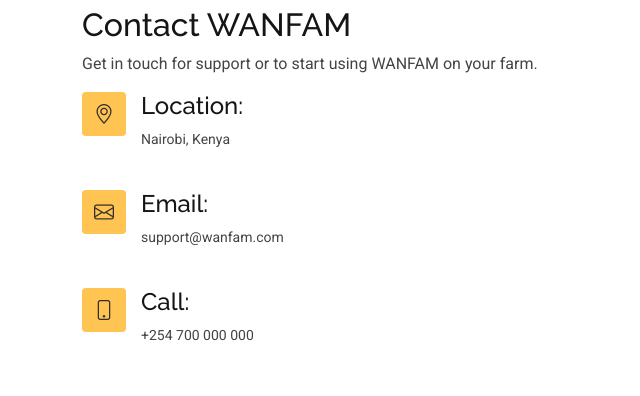
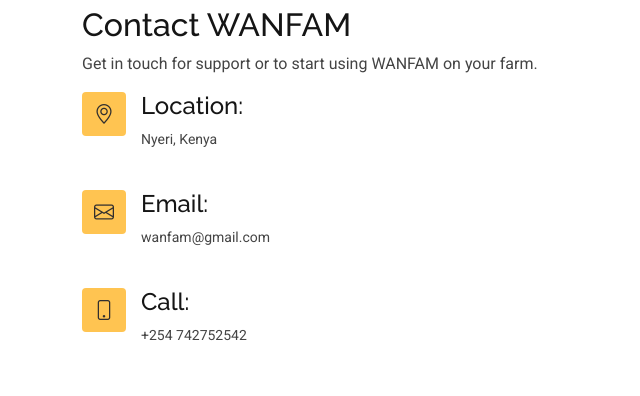
Before and after one commit to KiptooAlvin/Bootstrap_Template, a plain HTML site: page index.html in a window 1280 px wide. Shown: the part 2500-2896 px from the top of the page, 0-640 px from the left. Drawn offline with Linux system fonts and the light colour scheme.

Commit message:
A few changes

```diff
--- a/index.html
+++ b/index.html
@@ -247,21 +247,21 @@
               <i class="bi bi-geo-alt flex-shrink-0"></i>
               <div>
                 <h4>Location:</h4>
-                <p>Nairobi, Kenya</p>
+                <p>Nyeri, Kenya</p>
               </div>
             </div>
             <div class="info-item d-flex">
               <i class="bi bi-envelope flex-shrink-0"></i>
               <div>
                 <h4>Email:</h4>
-                <p>support@wanfam.com</p>
+                <p>wanfam@gmail.com</p>
               </div>
             </div>
             <div class="info-item d-flex">
               <i class="bi bi-phone flex-shrink-0"></i>
               <div>
                 <h4>Call:</h4>
-                <p>+254 700 000 000</p>
+                <p>+254 742752542</p>
               </div>
             </div>
           </div>
```
Also changed, not shown: portfolio-details.html (+4 -4 lines).
